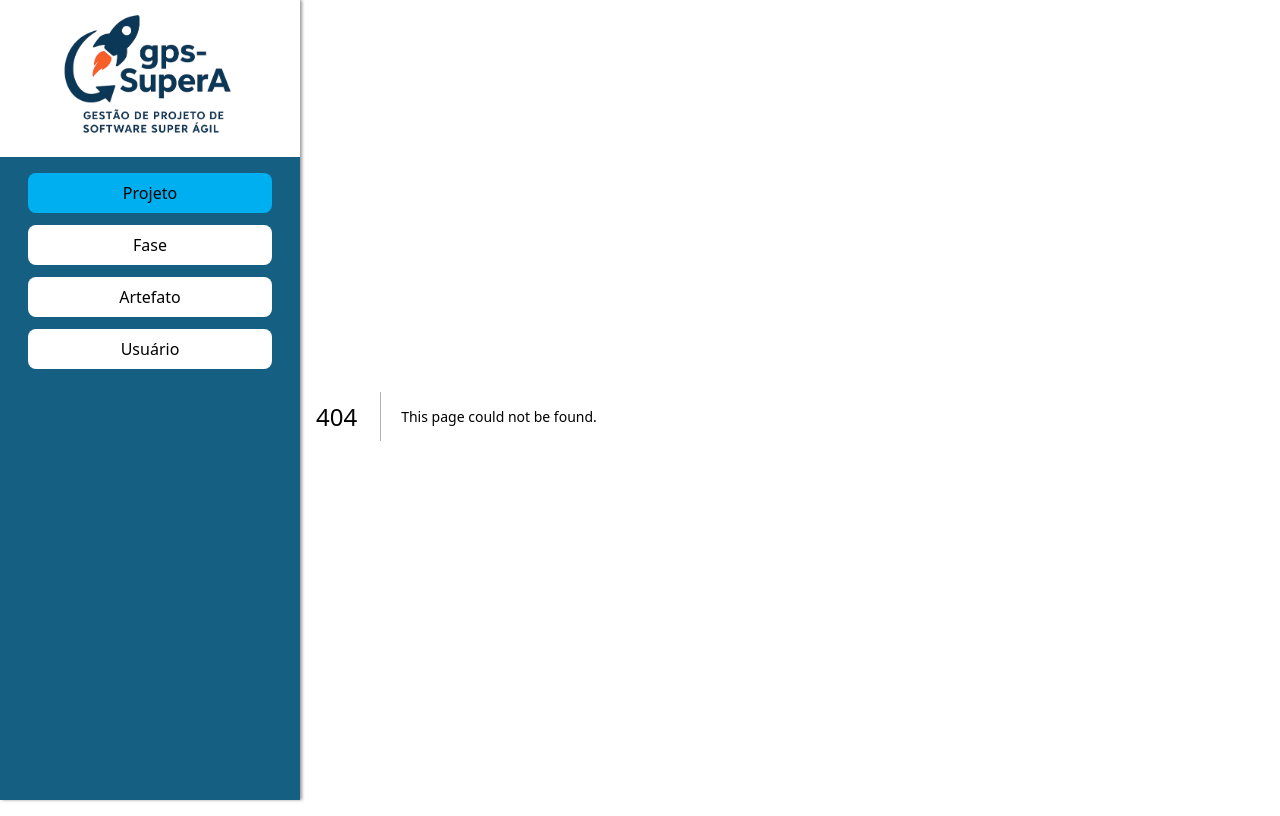
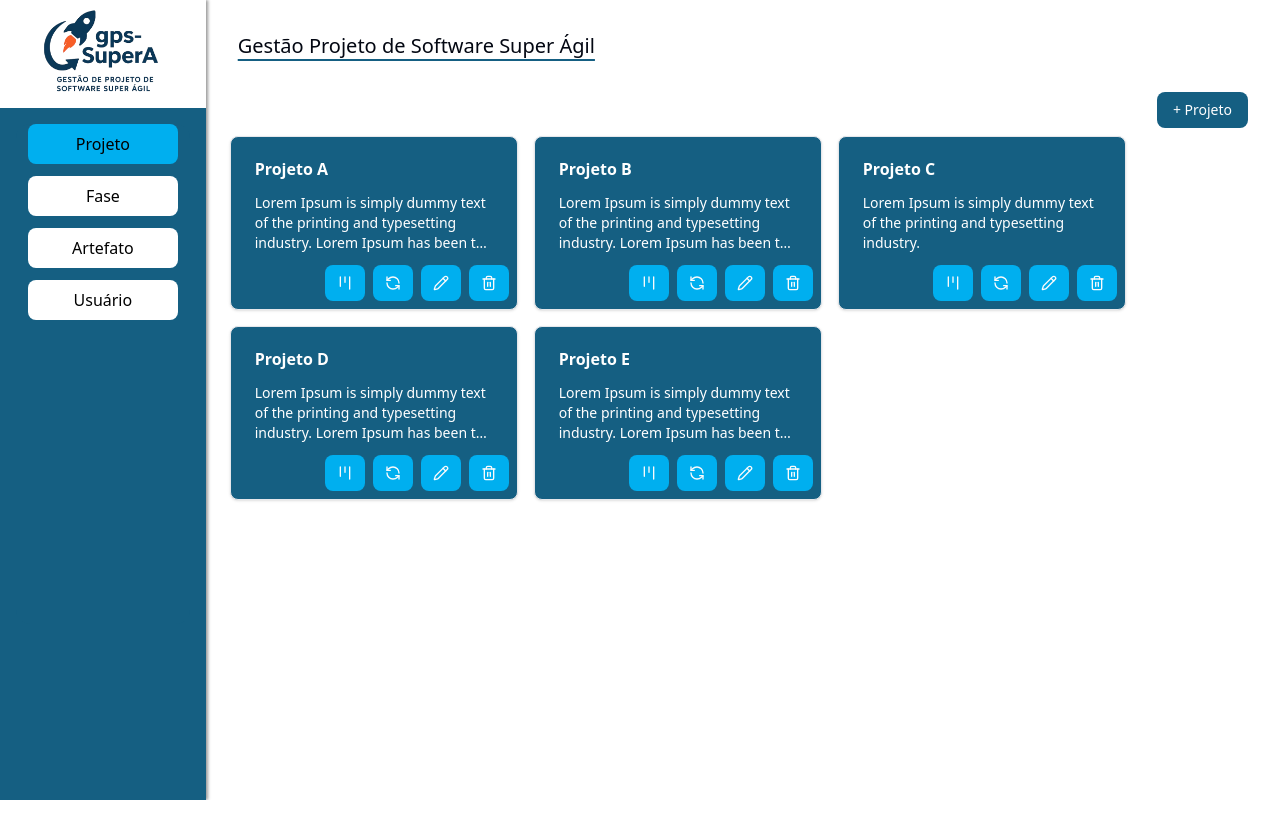
Before and after one commit to wilyJ80/engenharia-de-software-frontend, a Next.js app: page /projeto in a window 1280 px wide. Before the commit this address had no page. Built offline with nearby package versions, Linux system fonts and the light colour scheme.

Commit message:
refactor: trocando url da pagina de projeto

```diff
--- /dev/null
+++ b/src/app/(public)/projeto/page.tsx
@@ -0,0 +1,8 @@
+import { ConteudoProjeto } from "@/components/GestaoProjeto/conteudoProjeto";
+
+export default function Page(){
+    return <div className="flex flex-col gap-8 w-full p-2 ">
+        <ConteudoProjeto />
+        </div>
+
+}
```
